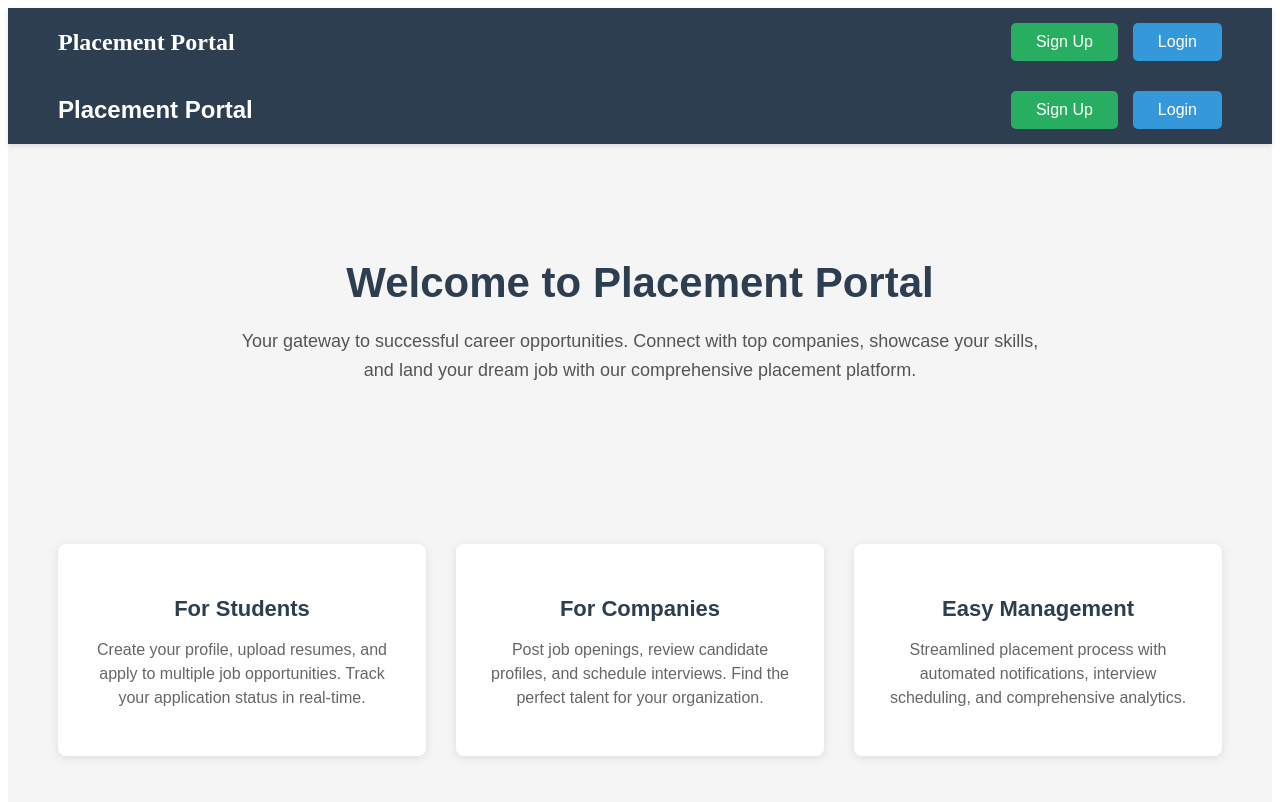
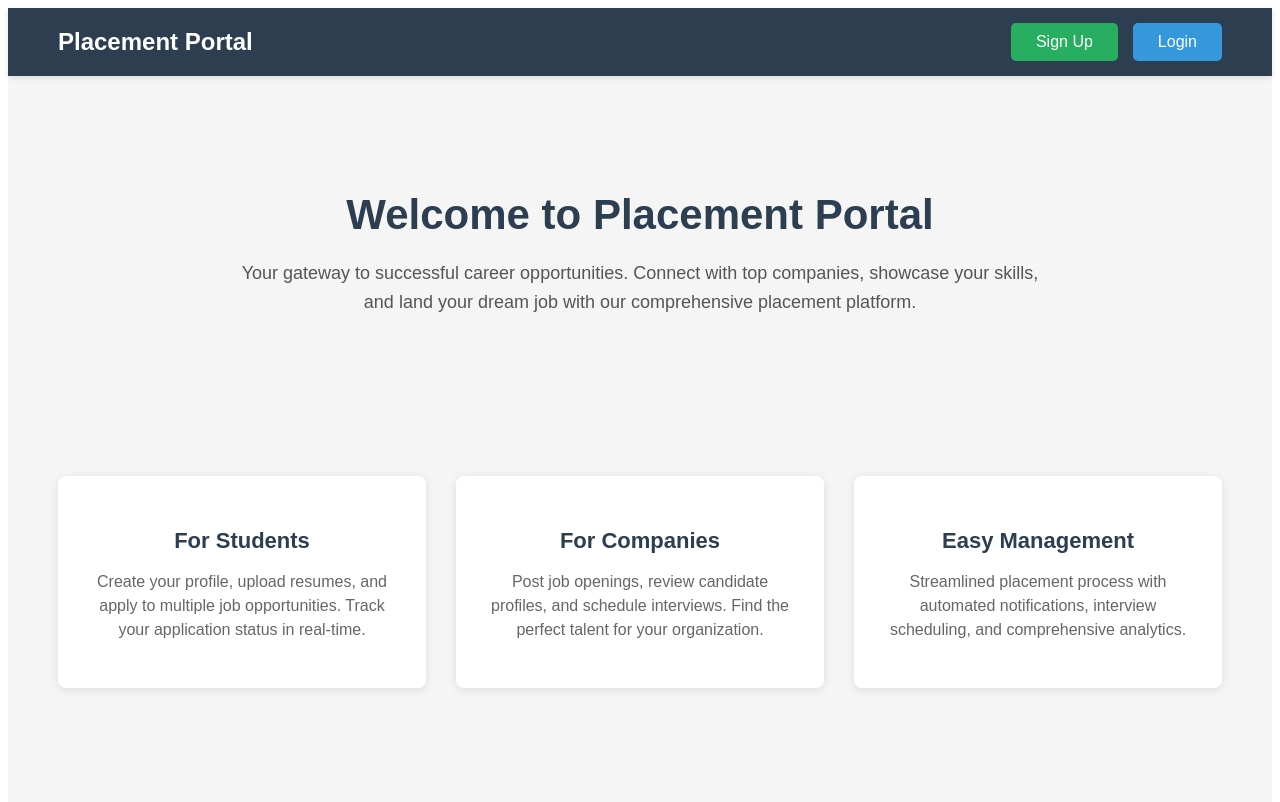
Before and after one commit to Chanakyasinde/mini_placement, a React (Vite) app in the folder frontend/: page / in a window 1280 px wide. Shown: the top 802 px of the page. Built offline with nearby package versions, Linux system fonts and the light colour scheme.

Commit message:
resolved a navbar issue

```diff
--- a/frontend/src/App.jsx
+++ b/frontend/src/App.jsx
@@ -1,6 +1,5 @@
 import React, { useState } from "react";
 import Home from "./pages/Home";
-import Navbar from "./components/Navbar";
 import Login from "./pages/Login";
 import Signup from "./pages/Signup";
 
@@ -10,7 +9,6 @@ export default function App() {
 
   return (
     <>
-      <Navbar onShowLogin={() => setShowLogin(true)} onShowSignup={() => setShowSignup(true)} />
       <Home onShowLogin={() => setShowLogin(true)} onShowSignup={() => setShowSignup(true)} />
       {showLogin && <Login onClose={() => setShowLogin(false)} />}
       {showSignup && <Signup onClose={() => setShowSignup(false)} />}
```
